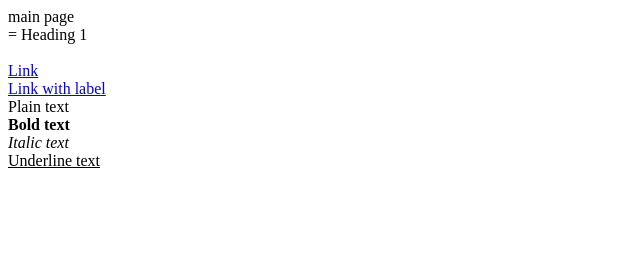
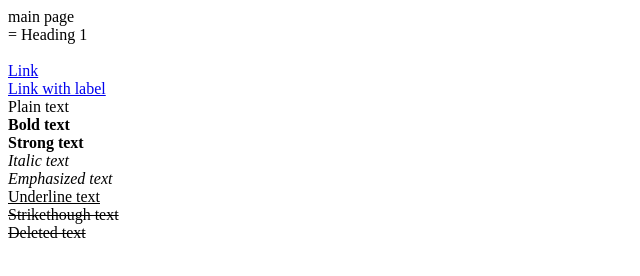
Before and after one commit to gomatt/qWiki, a plain HTML site: page index.html in a window 1280 px wide. Shown: the whole page, without its empty margins (0-640 px from the left). Drawn offline with nearby package versions, Linux system fonts and the light colour scheme.

Commit message:
Added new markup replacement

```diff
--- a/index.html
+++ b/index.html
@@ -139,14 +139,18 @@
 	var re = {
 		html: /([ \t]*)((?:(?:[ \t]*)?<\/?([^<\/\s>]+)[^<>]*>)+)([ \t]*\n)?/g,
 		link_internal: /\[\[([^\]\|]*)(?:\|([^\]]*))?\]\]/g,
-		italic: /(^|[\s_'"*>;([{<])\/(.+?)\//mg,
-		underline: /(^|[\s'"*>;([{<])_(.+?)_/mg,
-		bold: /(^|[\s'">;([{<])\*(.+?)\*/mg
+		italic: /(?!\/|\s\/{2})(^|[\s\-_'"*>;([{<])\/(.+?)\//mg,
+		emphasis: /(^|[\s\-_'"*>;([{<])\/{2}(.+?)\/{2}/mg,
+		underline: /(^|[\s\/\-'"*>;([{<])_(.+?)_/mg,
+		strikethrough: /(?!^\-{2}|\s\-{2})(^|[\s\/_'"*>;([{<])\-(.+?)\-/mg,
+		del: /(^|[\s'"*>;([{<])\-{2}(.+?)\-{2}/mg,
+		strong: /(^|[\s\/\-'"*>;([{<])\!(.+?)\!/mg,
+		bold: /(^|[\s\/\-'">;([{<])\*(.+?)\*/mg
 	}
 
 	// content parser
 	function parse(content) {
-		content = content.replace(/\\\n/g, "")
+		content = content//.replace(/\\\n/g, "")
 		.replace(re.html, "")
 		.replace(re.link_internal, function(str, target, label) {
 			// [[link|label]] or [[link]]
@@ -154,9 +158,13 @@
 				return render_wiki_link(target, label);
 			return str; // invalid
 		})
-		.replace(re.italic, "$1<"+"em>$2<"+"/em>")
+		.replace(re.italic, "$1<"+"i>$2<"+"/i>")
+		.replace(re.emphasis, "$1<"+"em>$2<"+"/em>")
 		.replace(re.underline, "$1<"+"span style=\"text-decoration:underline;\">$2<"+"/span>")
-		.replace(re.bold, "$1<"+"strong>$2<"+"/strong>")
+		.replace(re.strikethrough, "$1<"+"s>$2<"+"/s>")
+		.replace(re.del, "$1<"+"del>$2<"+"/del>")
+		.replace(re.bold, "$1<"+"b>$2<"+"/b>")
+		.replace(re.strong, "$1<"+"strong>$2<"+"/strong>")
 		.replace(/\n/g, "<"+"br />");
 		return content;
 	}
--- a/pages.js
+++ b/pages.js
@@ -9,7 +9,7 @@ var book = "<?xml version=\"1.0\" encoding=\"UTF-8\"?>\
 </page>\
 \
 <page title='main page'>\
-<content><![CDATA[= Heading 1\n\n[[Link]]\n[[Link|Link with label]]\nPlain text\n*Bold text*\n/Italic text/\n_Underline text_]]></content>\
+<content><![CDATA[= Heading 1\n\n[[Link]]\n[[Link|Link with label]]\nPlain text\n*Bold text*\n!Strong text!\n/Italic text/\n//Emphasized text//\n_Underline text_\n-Strikethough text-\n--Deleted text--]]></content>\
 </page>\
 \
 <page title='namespace::page'>\
```
